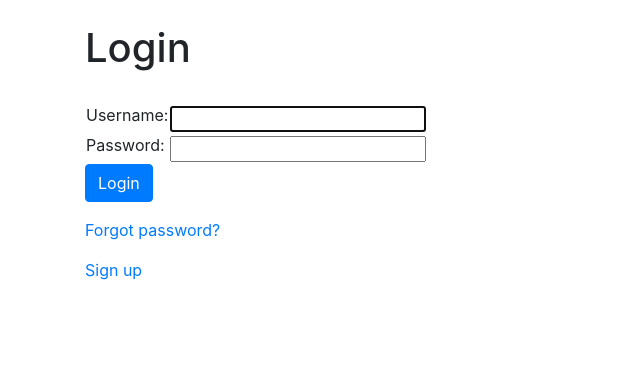
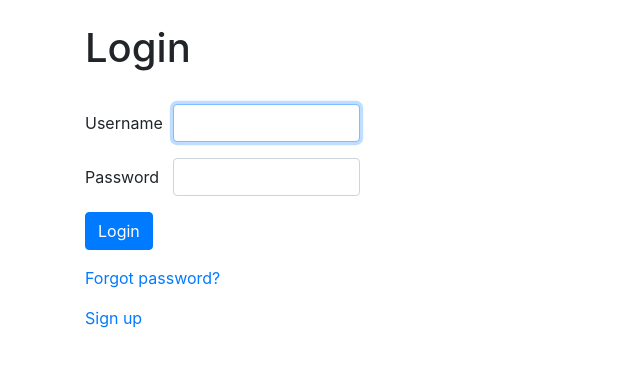
Before and after one commit to kangea/IST303-G4-GroupProject, a Django app: page /login/ in a window 1280 px wide. Shown: the part 56-423 px from the top of the page, without its empty margins (0-640 px from the left). Run offline with Django 3.2, Linux system fonts and the light colour scheme; some libraries are stand-ins or nearby versions.

Commit message:
login and signup frontend

```diff
--- a/products_monitor/templates/base.html
+++ b/products_monitor/templates/base.html
@@ -31,10 +31,10 @@
       <button class="btn btn-outline-success my-2 my-sm-0 mr-sm-2" type="submit">Search</button>
     </form>
     {% if user.is_authenticated %}
-     <span class="navbar-text">Hi, <a class="nav-link" href="{% url 'products_monitor:userprofile' %}">{{ user.get_username }}</a></span>
-     <a class="nav-link" href="{% url 'logout'%}?next={{request.path}}">Logout</a>
+     <a class="nav-link" href="{% url 'products_monitor:userprofile' %}">{{ user.get_username }}</a>
+     <a class="nav-link" href="{% url 'logout'%}">Logout</a>
    {% else %}
-     <a class="nav-link" href="{% url 'login'%}?next={{request.path}}">Login</a>
+     <a class="nav-link" href="{% url 'login'%}">Login</a>
    {% endif %}
   </div>
 </nav>
--- a/products_monitor/templates/registration/login.html
+++ b/products_monitor/templates/registration/login.html
@@ -1,4 +1,5 @@
 {% extends 'base.html' %}
+{% load widget_tweaks %}
 
 {% block content %}
 <br>
@@ -19,18 +20,16 @@
 
 <form method="post" action="{% url 'login' %}">
 {% csrf_token %}
-<table>
 
-<tr>
-  <td>{{ form.username.label_tag }}</td>
-  <td>{{ form.username }}</td>
-</tr>
+<div class="form-group form-row">
+  <label for="{{ form.username.id_for_label }}" class="col-1 col-form-label">{{ form.username.label }}</label>
+  {% render_field form.username class="form-control col-2" %}
+</div>
 
-<tr>
-  <td>{{ form.password.label_tag }}</td>
-  <td>{{ form.password }}</td>
-</tr>
-</table>
+<div class="form-group form-row">
+  <label for="{{ form.password.id_for_label }}" class="col-1 col-form-label">{{ form.password.label }}</label>
+  {% render_field form.password class="form-control col-2" %}
+</div>
 
 <input class="btn btn-primary" type="submit" value="Login" />
 <input type="hidden" name="next" value="{{ next }}" />
```
Also changed, not shown: products_monitor/templates/registration/signup.html (+26 -3 lines), db.sqlite3.
